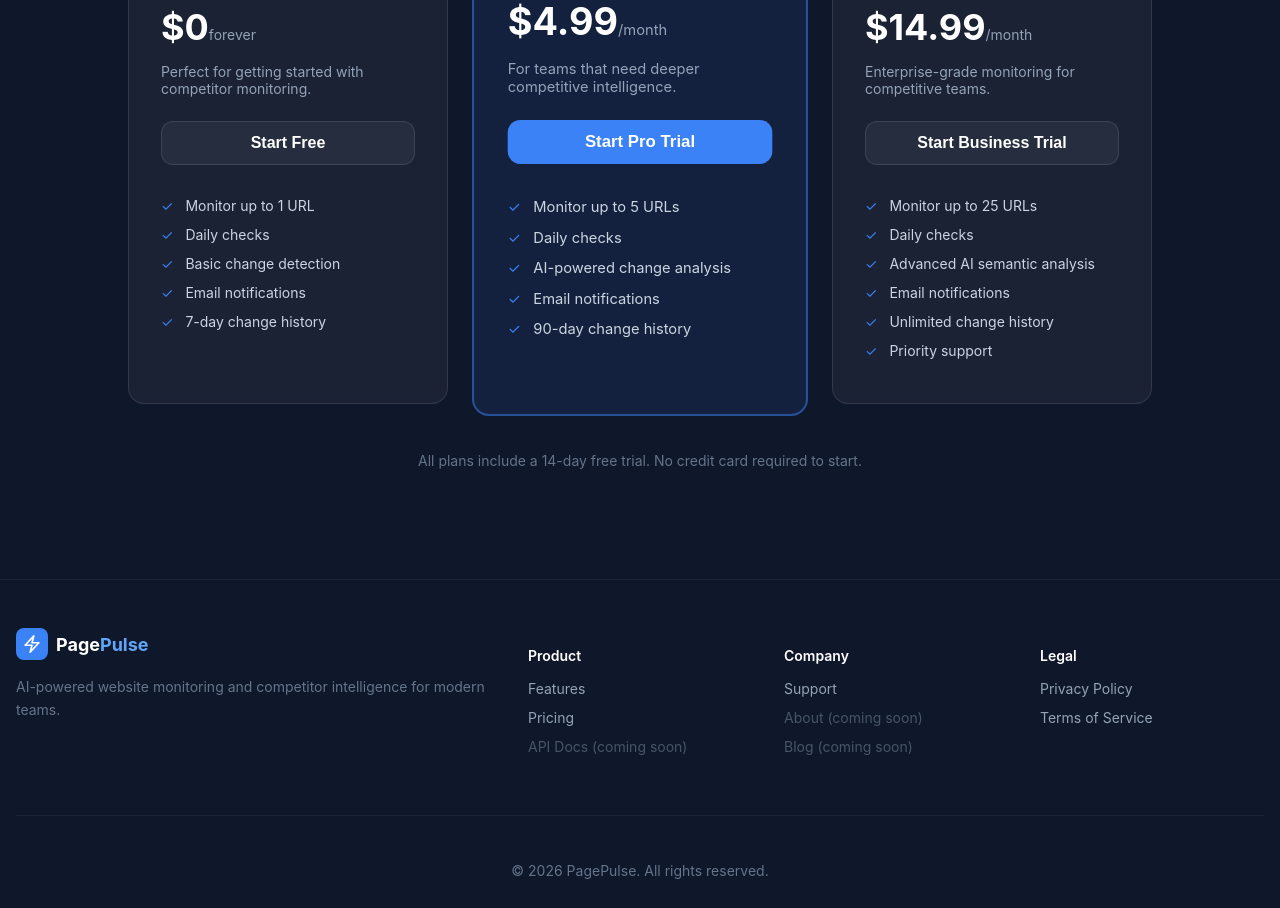
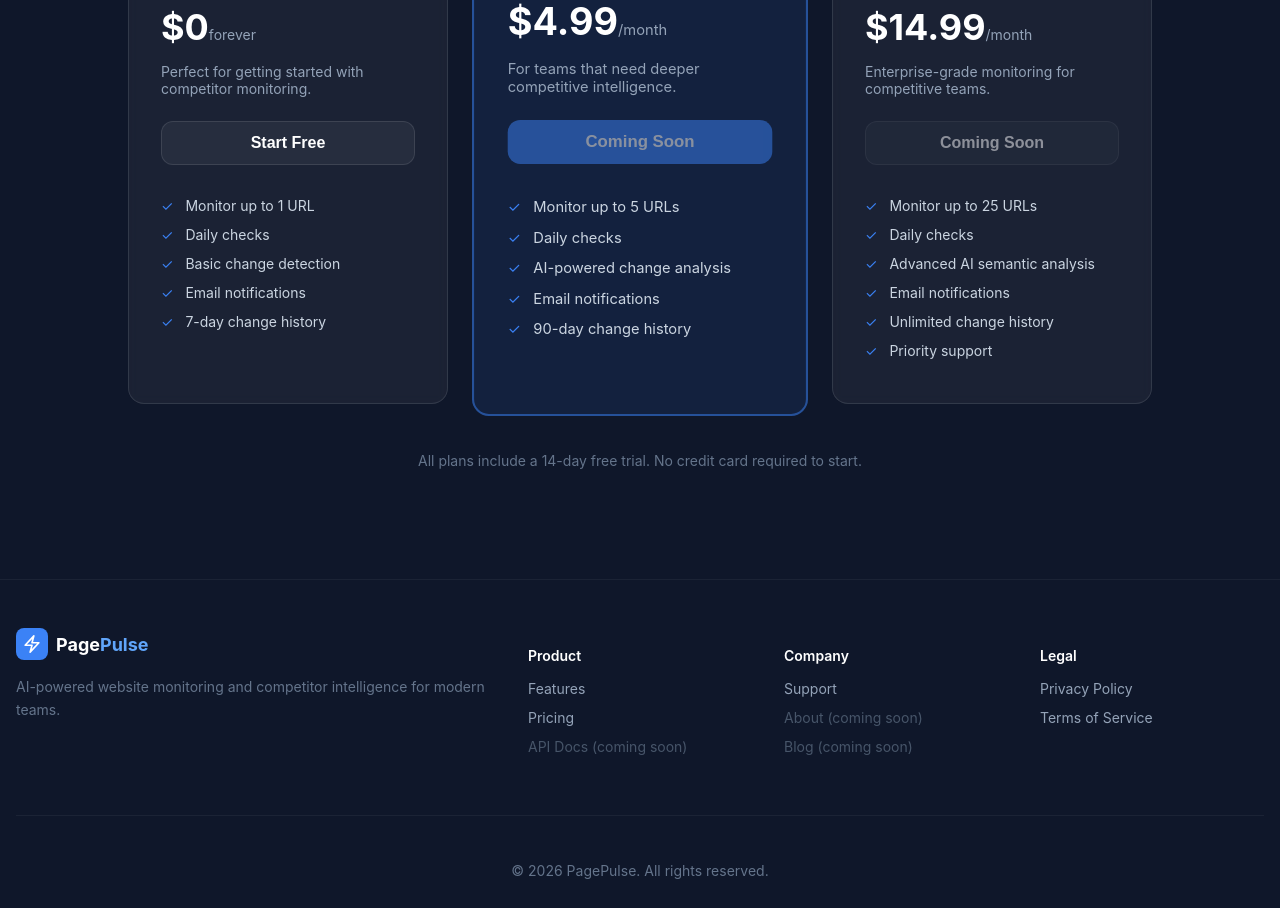
Before and after one commit to holdingaimello-blip/pagepulse, a Next.js app: page / in a window 1280 px wide. Shown: the part 2100-3008 px from the top of the page. Built offline with nearby package versions, Linux system fonts and the light colour scheme.

Commit message:
Temp: Pro/Business plans marked as Coming Soon until Stripe configured

```diff
--- a/src/components/Pricing.tsx
+++ b/src/components/Pricing.tsx
@@ -154,6 +154,7 @@ const plans = [
     ],
     cta: "Start Free",
     highlighted: false,
+    comingSoon: false,
   },
   {
     name: "Pro",
@@ -167,8 +168,9 @@ const plans = [
       "Email notifications",
       "90-day change history",
     ],
-    cta: "Start Pro Trial",
+    cta: "Coming Soon",
     highlighted: true,
+    comingSoon: true,
   },
   {
     name: "Business",
@@ -183,8 +185,9 @@ const plans = [
       "Unlimited change history",
       "Priority support",
     ],
-    cta: "Start Business Trial",
+    cta: "Coming Soon",
     highlighted: false,
+    comingSoon: true,
   },
 ];
 
@@ -227,15 +230,16 @@ export default function Pricing() {
               <p style={styles.description}>{plan.description}</p>
 
               <button
-                onClick={() => handleCheckout(plan.name)}
-                disabled={loading === plan.name}
+                onClick={() => !plan.comingSoon && handleCheckout(plan.name)}
+                disabled={loading === plan.name || plan.comingSoon}
                 style={{
                   ...styles.button,
                   ...(plan.highlighted ? styles.buttonPrimary : styles.buttonSecondary),
-                  opacity: loading === plan.name ? 0.5 : 1,
+                  opacity: loading === plan.name || plan.comingSoon ? 0.5 : 1,
+                  cursor: plan.comingSoon ? "not-allowed" : "pointer",
                 }}
               >
-                {loading === plan.name ? "Loading..." : plan.cta}
+                {plan.cta}
               </button>
 
               <ul style={styles.features}>
```
